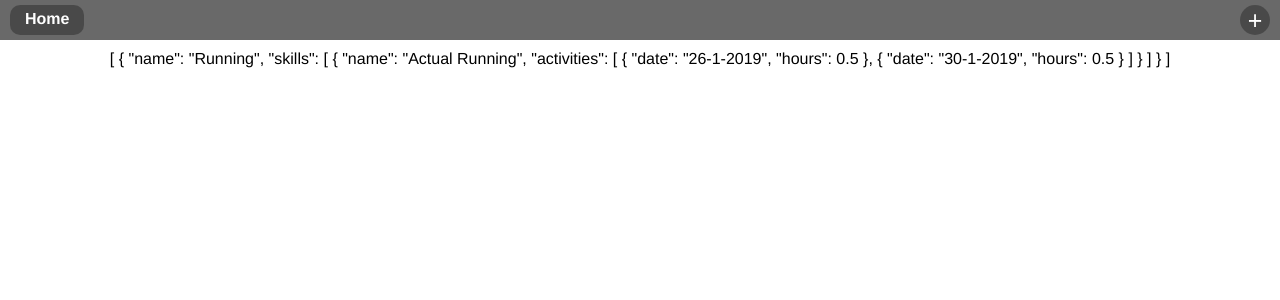
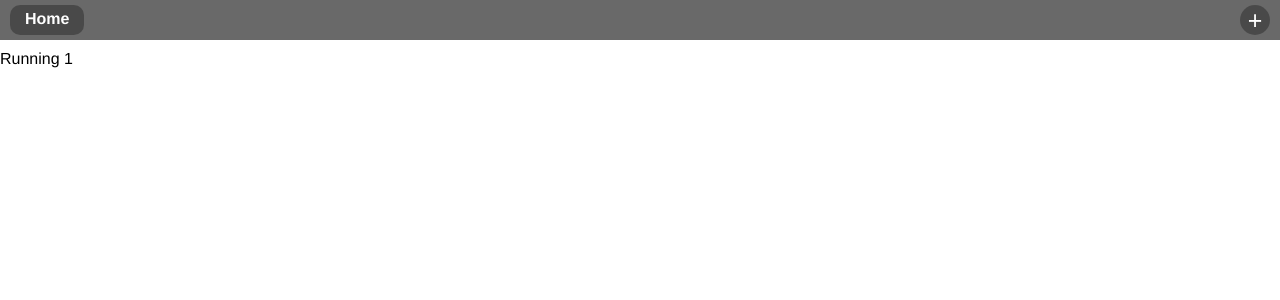
Before and after one commit to houska102/Skilld, a Vue app: page /#/ in a window 1280 px wide. Shown: the top 300 px of the page. Built offline with nearby package versions, Linux system fonts and the light colour scheme.

Commit message:
Added skill bundle name and total hours spent

```diff
--- /dev/null
+++ b/src/components/SkillBundle.vue
@@ -0,0 +1,29 @@
+<template lang="html">
+  <div class="skillBundle">
+    {{skillBundle.name}} {{totalHoursSpent}}
+  </div>
+</template>
+
+<script>
+export default {
+  props: {
+    skillBundle: {
+      type: Object
+    }
+  },
+  computed: {
+    totalHoursSpent () {
+      console.log(this.skillBundle)
+      return this.skillBundle.skills.reduce((acc, skill) => {
+        skill.activities.forEach((activity) => {
+          acc += activity.time
+        })
+        return acc
+      }, 0)
+    }
+  }
+}
+</script>
+
+<style lang="css" scoped>
+</style>
--- a/src/main.js
+++ b/src/main.js
@@ -3,9 +3,11 @@ import App from './App.vue'
 import router from './router'
 import store from './store'
 
-import SkillBundle from '../components/SkillBundle'
+import SkillBundle from './components/SkillBundle'
 
 Vue.config.productionTip = false
+
+Vue.component('skill-bundle', SkillBundle)
 
 new Vue({
   router,
--- a/src/store.js
+++ b/src/store.js
@@ -12,8 +12,8 @@ export default new Vuex.Store({
           {
             name: 'Actual Running',
             activities: [
-              { date: '26-1-2019', hours: 0.5 },
-              { date: '30-1-2019', hours: 0.5 }
+              { date: '26-1-2019', time: 0.5 },
+              { date: '30-1-2019', time: 0.5 }
             ]
           }
         ]
--- a/src/views/Home.vue
+++ b/src/views/Home.vue
@@ -1,6 +1,10 @@
 <template>
   <div id="home">
-    {{skillBundles}}
+    <skill-bundle
+      v-for="bundle in skillBundles"
+      :key="bundle.name"
+      :skillBundle="bundle"
+    ></skill-bundle>
   </div>
 </template>
 
@@ -17,5 +21,7 @@ export default {
 </script>
 
 <style scoped>
-
+  #home{
+    display:flex;
+  }
 </style>
```
Also changed, not shown: components/SkillBundle.vue (deleted, +0 -11 lines).
